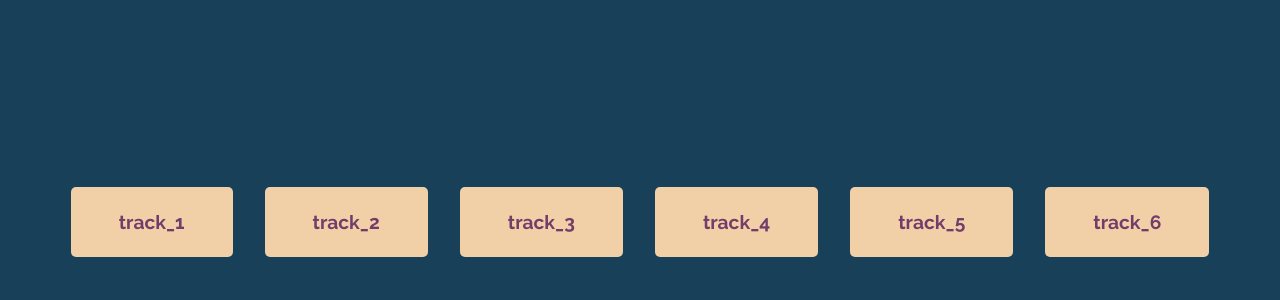
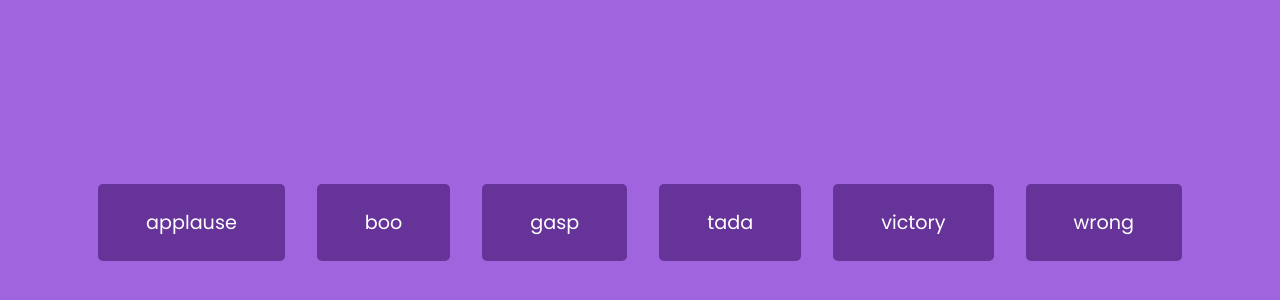
Before and after one commit to a-White-Rabbit/sound_board_bt, a plain HTML site: page index.html in a window 1280 px wide. Shown: the part 178-478 px from the top of the page. Drawn offline with Linux system fonts and the light colour scheme; a web font is replaced by a local one.

Commit message:
error correction

```diff
--- a/index.html
+++ b/index.html
@@ -1,26 +1,21 @@
 <!DOCTYPE html>
 <html lang="en">
-
   <head>
-   <meta charset="UTF-8">
-   <meta http-equiv="X-UA-Compatible" content="IE=edge">
-   <meta name="viewport" content="width=device-width, initial-scale=1.0">
-   <!-- <link rel="stylesheet" href="https://cdnjs.cloudflare.com/ajax/libs/font-awesome/6.2.0/css/all.min.css"> -->
-   <link rel="stylesheet" href="style.css">
+    <meta charset="UTF-8" />
+    <meta name="viewport" content="width=device-width, initial-scale=1.0" />
+    <link rel="stylesheet" href="style.css" />
     <title>Sound Board</title>
   </head>
-
   <body>
-   <audio id="track_1" src="src/99_red_ballons.mp3"></audio>
-   <audio id="track_2" src="src/damn_it-feels_good_to_be_a_gangsta.mp3"></audio>
-   <audio id="track_3" src="src/lily_two.mp3"></audio>
-   <audio id="track_4" src="src/number_one.mp3"></audio>
-   <audio id="track_5" src="src/rock_the_house.mp3"></audio>
-   <audio id="track_6" src="src/woo_hoo.mp3"></audio>
+    <audio id="applause" src="sounds/applause.mp3"></audio>
+    <audio id="boo" src="sounds/boo.mp3"></audio>
+    <audio id="gasp" src="sounds/gasp.mp3"></audio>
+    <audio id="tada" src="sounds/tada.mp3"></audio>
+    <audio id="victory" src="sounds/victory.mp3"></audio>
+    <audio id="wrong" src="sounds/wrong.mp3"></audio>
 
     <div id="buttons"></div>
 
     <script src="script.js"></script>
   </body>
-
 </html>
--- a/script.js
+++ b/script.js
@@ -1,19 +1,24 @@
-const sounds = ['track_1', 'track_2', 'track_3', 'track_4', 'track_5', 'track_6', ]
+const sounds = ['applause', 'boo', 'gasp', 'tada', 'victory', 'wrong']
 
 sounds.forEach(sound => {
     const btn = document.createElement('button')
     btn.classList.add('btn')
+
     btn.innerText = sound
+
     btn.addEventListener('click', () => {
         stopSongs()
+
         document.getElementById(sound).play()
     })
+
     document.getElementById('buttons').appendChild(btn)
 })
 
 function stopSongs() {
     sounds.forEach(sound => {
         const song = document.getElementById(sound)
+
         song.pause()
         song.currentTime = 0;
     })
--- a/style.css
+++ b/style.css
@@ -1,42 +1,38 @@
-/* fonts */
-@import url('https://fonts.googleapis.com/css2?family=Castoro&family=Raleway:wght@400;700&display=swap');
-
-/* main */
+@import url('https://fonts.googleapis.com/css2?family=Poppins:wght@200;400&display=swap');
 
 * {
   box-sizing: border-box;
 }
 
 body {
-   background-color: #184059;
-   align-items: center;
+  background-color: rgb(161, 100, 223);
+  font-family: 'Poppins', sans-serif;
   display: flex;
   flex-wrap: wrap;
-   font-family: 'Raleway', sans-serif;
+  align-items: center;
+  justify-content: center;
+  text-align: center;
   height: 100vh;
-   justify-content: center;
+  overflow: hidden;
   margin: 0;
-   overflow: hidden;
-   text-align: center;
 }
 
 .btn {
-   background-color: #F2D0A7;
+  background-color: rebeccapurple;
+  border-radius: 5px;
   border: none;
-   border-radius: 5px;
-   color: #733D6A;
-   font-family: inherit;
-   font-size: 1.2rem;
-   font-weight: 800;
+  color: #fff;
   margin: 1rem;
   padding: 1.5rem 3rem;
+  font-size: 1.2rem;
+  font-family: inherit;
+  cursor: pointer;
+}
+
+.btn:hover {
+  opacity: 0.9;
 }
 
 .btn:focus {
-   cursor: pointer;
   outline: none;
 }
-
-.btn:hover {
-   background-color: #D9B97E;
-}
```
Also changed, not shown: 9 other files. Lines whose indentation alone changed are shown as unchanged.
